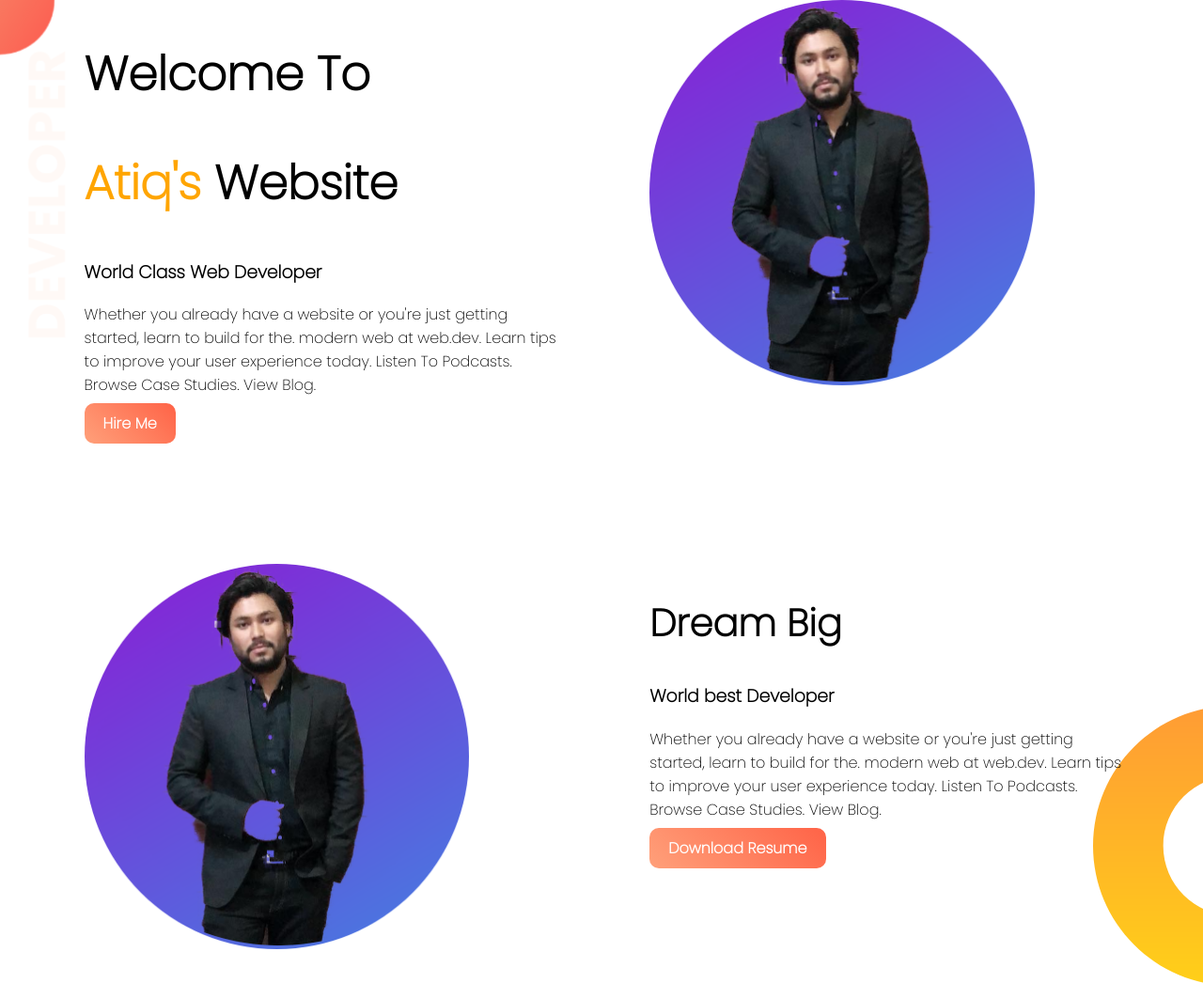
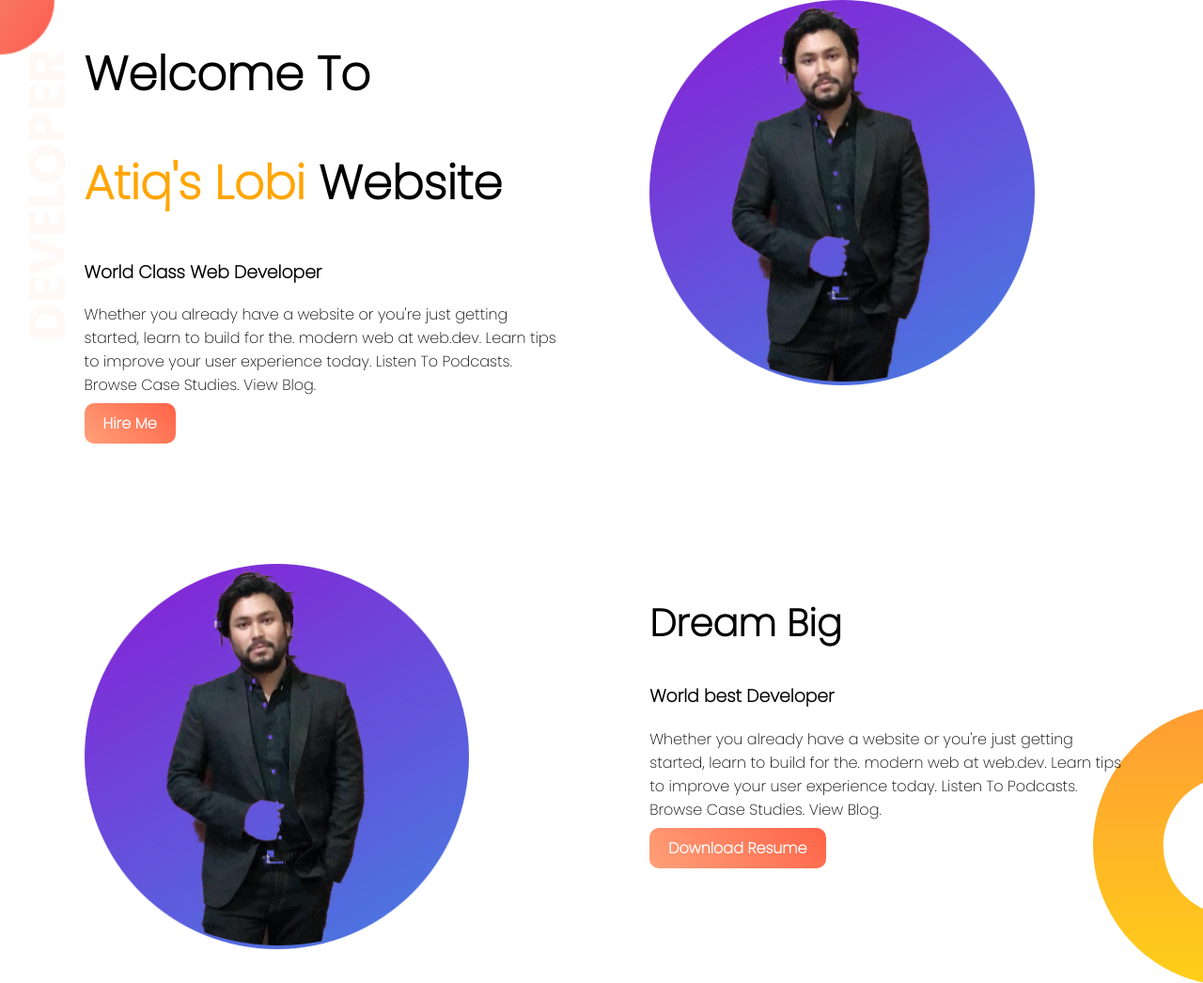
Before and after one commit to arr-atiq/web-portfolio, a plain HTML site: page index.html in a window 1280 px wide. Shown: the top 1046 px of the page at 94% size. Drawn offline with Linux system fonts and the light colour scheme.

Commit message:
heading change

```diff
--- a/index.html
+++ b/index.html
@@ -14,7 +14,7 @@
     <section class="top-banner">
         <div class="half-width">
             <h1>Welcome To</h1>
-            <h1><span class="highlight">Atiq's</span> Website</h1>
+            <h1><span class="highlight">Atiq's Lobi</span> Website</h1>
             <h3>World Class Web Developer</h3>
             <p>Whether you already have a website or you're just getting started, learn to build for the. modern web at
             web.dev. Learn tips to improve your user experience today. Listen To Podcasts. Browse Case Studies. View
```
